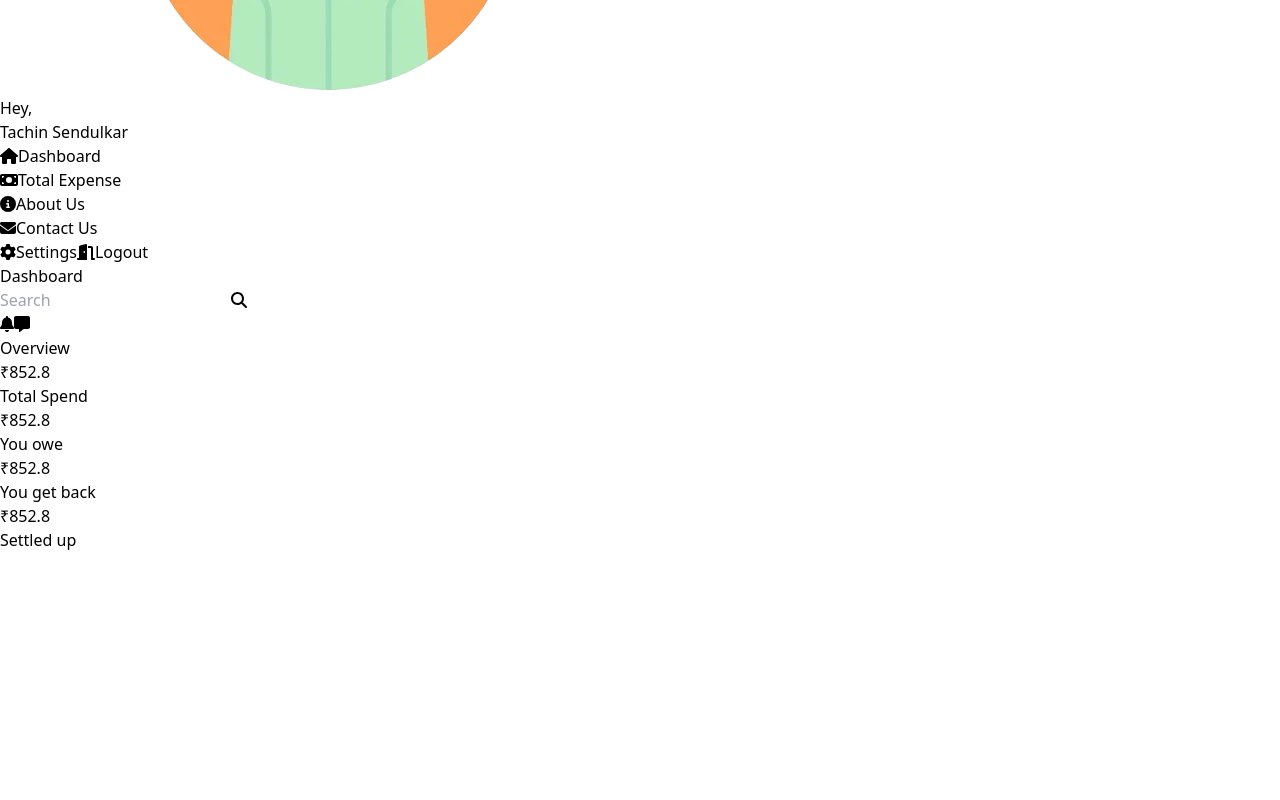
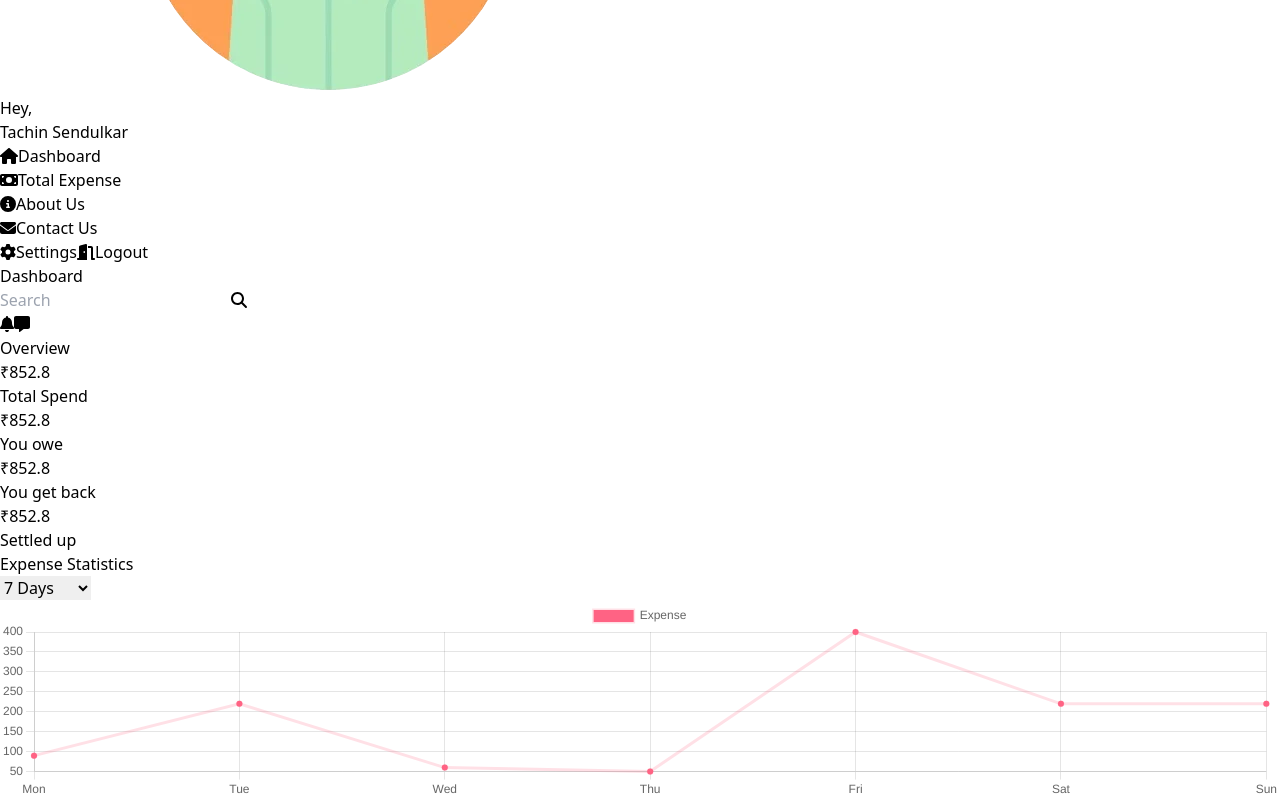
Before and after one commit to puranjayb/SPAP-FTP, a React (Vite) app in the folder client/: page / in a window 1280 px wide. Shown: the part 284-1084 px from the top of the page. Before the commit the page ends 836 px from the top, so only its background shows below. Built offline with nearby package versions, Linux system fonts and the light colour scheme.

Commit message:
Created the Expense Statistic

```diff
--- a/client/package.json
+++ b/client/package.json
@@ -13,7 +13,9 @@
     "@fortawesome/fontawesome-svg-core": "^6.5.2",
     "@fortawesome/free-solid-svg-icons": "^6.5.2",
     "@fortawesome/react-fontawesome": "^0.2.0",
+    "chart.js": "^4.4.2",
     "react": "^18.2.0",
+    "react-chartjs-2": "^5.2.0",
     "react-dom": "^18.2.0",
     "react-router-dom": "^6.22.3"
   },
--- /dev/null
+++ b/client/src/containers/ExpenseStatistics.jsx
@@ -0,0 +1,45 @@
+import React from 'react';
+import { Line } from 'react-chartjs-2';
+import { Chart, registerables } from 'chart.js';
+
+Chart.register(...registerables);
+
+function ExpenseStatistics() {
+  return (
+    <div className='flex flex-col gap-4 p-5 text-gray-300 rounded-3xl shadow-xl bg-[#1C2949]'>
+      <div className='flex justify-between'>
+        <p className='text-2xl text-left font-semibold'>Expense Statistics</p>
+        <select className='bg-[#293B66] rounded-lg px-2 cursor-pointer outline-none shadow-lg'>
+          <option value="sevenDays">7 Days</option>
+          <option value="oneMonth">1 Month</option>
+          <option value="threeMonths">3 Months</option>
+          <option value="sixMonths">6 Months</option>
+          <option value="oneYear">1 Year</option>
+        </select>
+      </div>
+      <div>
+        <Line
+          data={{
+            labels: ['Mon', 'Tue', 'Wed', 'Thu', 'Fri', 'Sat', 'Sun'],
+            datasets: [
+              {
+                label: 'Expense',
+                data: [90, 220, 60, 50, 400, 220, 220],
+                fill: false,
+                backgroundColor: 'rgb(255, 99, 132)',
+                borderColor: 'rgba(255, 99, 132, 0.2)',
+              },
+            ],
+          }}
+          height={200}
+          width={600}
+          options={{
+            maintainAspectRatio: false,
+          }}
+        />
+      </div>
+    </div>
+  );
+}
+
+export default ExpenseStatistics;
--- a/client/src/containers/OverviewCard.jsx
+++ b/client/src/containers/OverviewCard.jsx
@@ -24,7 +24,7 @@ function OverviewCard() {
     <div className='flex flex-col gap-4 p-5 text-gray-300 rounded-3xl shadow-xl bg-[#1C2949]'>
       <p className='text-2xl text-left font-semibold'>Overview</p>
 
-      <div className='flex justify-between gap-10'>
+      <div className='flex justify-between gap-16'>
         {moneyData.map((data, index) => (
           <div key={index} className='flex flex-col items-center justify-center'>
             <h2 className='text-2xl'>₹{data.amount}</h2>
--- a/client/src/page/Dashboard.jsx
+++ b/client/src/page/Dashboard.jsx
@@ -1,6 +1,7 @@
 import React from 'react'
 import Navbar from '../containers/Navbar'
 import OverviewCard from '../containers/OverviewCard'
+import ExpenseStatistics from '../containers/ExpenseStatistics'
 
 function Dashboard() {
   return (
@@ -9,8 +10,9 @@ function Dashboard() {
         <Navbar />
       </div>
       <div className='flex justify-between pt-6'>
-        <div className='flex flex-col'>
+        <div className='flex flex-col gap-8'>
           <OverviewCard />
+          <ExpenseStatistics />
         </div>
       </div>
     </section>
```
Also changed, not shown: 1 other file (tests, documents, lock files or other folders).
